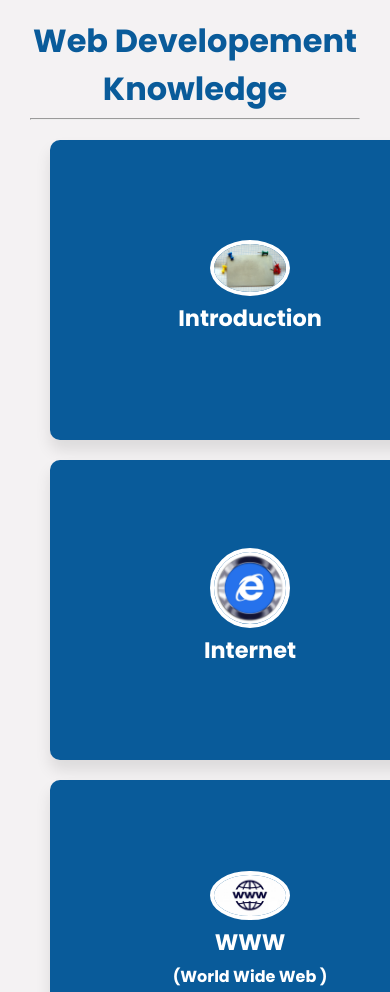
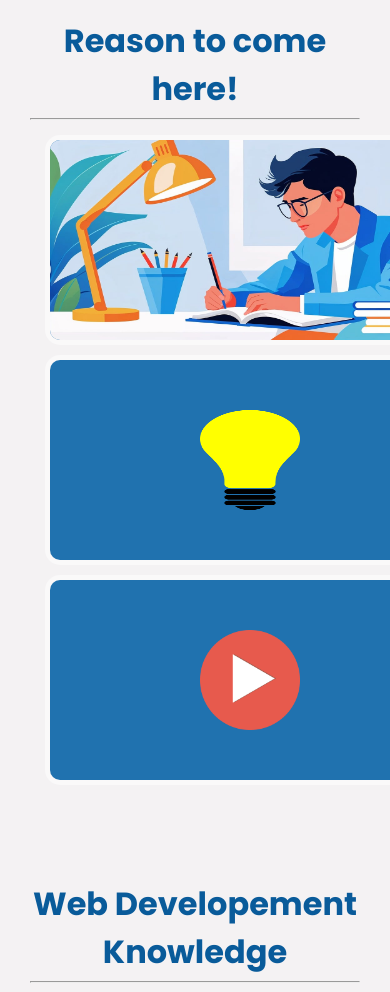
Before and after one commit to coder0898/javascriptprojects, a plain HTML site: page index.html in a window 390 px wide. Shown: the part 700-1692 px from the top of the page. Drawn offline with Linux system fonts and the light colour scheme.

Commit message:
Home Page Completed, responsive remains

```diff
--- a/index.html
+++ b/index.html
@@ -49,7 +49,45 @@
     </header>
     <main>
       <section class="container">
-        <h1>Web Developement Knowledge</h1>
+        <h2>Reason to come here!</h2>
+        <hr />
+        <div class="content">
+          <div class="content_card">
+            <img src="images/Theory-image.jpg" alt="card-image" />
+            <div class="content_card_body">
+              <p>
+                All Web knowledge in layman's English, easy to understand and
+                strengthen the fundamentals.
+              </p>
+            </div>
+          </div>
+          <div class="content_card">
+            <img
+              class="image"
+              src="images/Project-image.png"
+              alt="card-image"
+            />
+            <div class="content_card_body">
+              <p>
+                Embedded video from various online platfrom along with mini
+                project for practice.
+              </p>
+            </div>
+          </div>
+          <div class="content_card">
+            <img
+              class="image"
+              src="images/no-subscription-image.png"
+              alt="card-image"
+            />
+            <div class="content_card_body">
+              <p>No fee or subscription charge, absolutely free.</p>
+            </div>
+          </div>
+        </div>
+      </section>
+      <section class="container">
+        <h2>Web Developement Knowledge</h2>
         <hr />
         <div class="content">
           <!-- Introduction Card -->
--- a/style.css
+++ b/style.css
@@ -151,7 +151,7 @@ main{
     margin-top:20px;
 }
 
-.container h1{
+.container h2{
     font-size: 2rem;
     color: #095b9a;
     margin-bottom: 5px;
@@ -166,6 +166,74 @@ main{
     gap: 20px;
     padding: 20px;
 }
+
+/* Reason Section */
+.content_card{
+  position: relative;
+  width: 400px;
+  height: 200px;
+  border-radius: 10px;
+  background-color: #2072AF;
+  display: flex;
+  align-items: center;
+  justify-content: center;
+  overflow: hidden;
+  perspective: 1000px;
+  box-shadow: 0 0 0 5px #ffffff80;
+  transition: all 0.6s cubic-bezier(0.175, 0.885, 0.32, 1.275);
+}
+
+.content_card img {
+    width: 400px;
+    height: 200px;
+    transition: all 0.6s cubic-bezier(0.175, 0.885, 0.32, 1.275);
+  }
+
+.content_card .image{
+    width: 100px;
+    height: 100px;
+}
+
+  .content_card:hover {
+    transform: scale(1.05);
+    box-shadow: 0 8px 16px rgba(255, 255, 255, 0.2);
+  }
+
+  .content_card_body {
+    position: absolute;
+    top: 0;
+    left: 0;
+    width: 100%;
+    height: 100%;
+    padding: 20px;
+    box-sizing: border-box;
+    display: flex;
+    justify-content: center;
+    align-items: center;
+    background-color: #2072AF;
+    transform: rotateX(-90deg);
+    transform-origin: bottom;
+    transition: all 0.6s cubic-bezier(0.175, 0.885, 0.32, 1.275);
+  }
+
+
+
+  .content_card:hover .content_card_body {
+    transform: rotateX(0deg);
+  }
+
+  .content_card:hover img {
+    scale: 0;
+  }
+
+  .content_card_body p{
+    padding: 10px;
+    margin: 10px 0 0;
+    color: #fff;
+    font-size: 1.3rem;
+    text-align: justify;
+  }
+
 
 /* web developement section */
 
@@ -258,3 +326,11 @@ main{
 .wrapper:hover > .back-face{
     transform: rotateY(0deg);
   }
+
+/* footer */
+footer{
+    background-color: #ccc;
+    padding: 20px;
+    text-align: center;
+    font-weight: 700;
+}
```
Also changed, not shown: images/Project-image.png (added), images/Theory-image.jpg (added), images/no-subscription-image.png (added).
